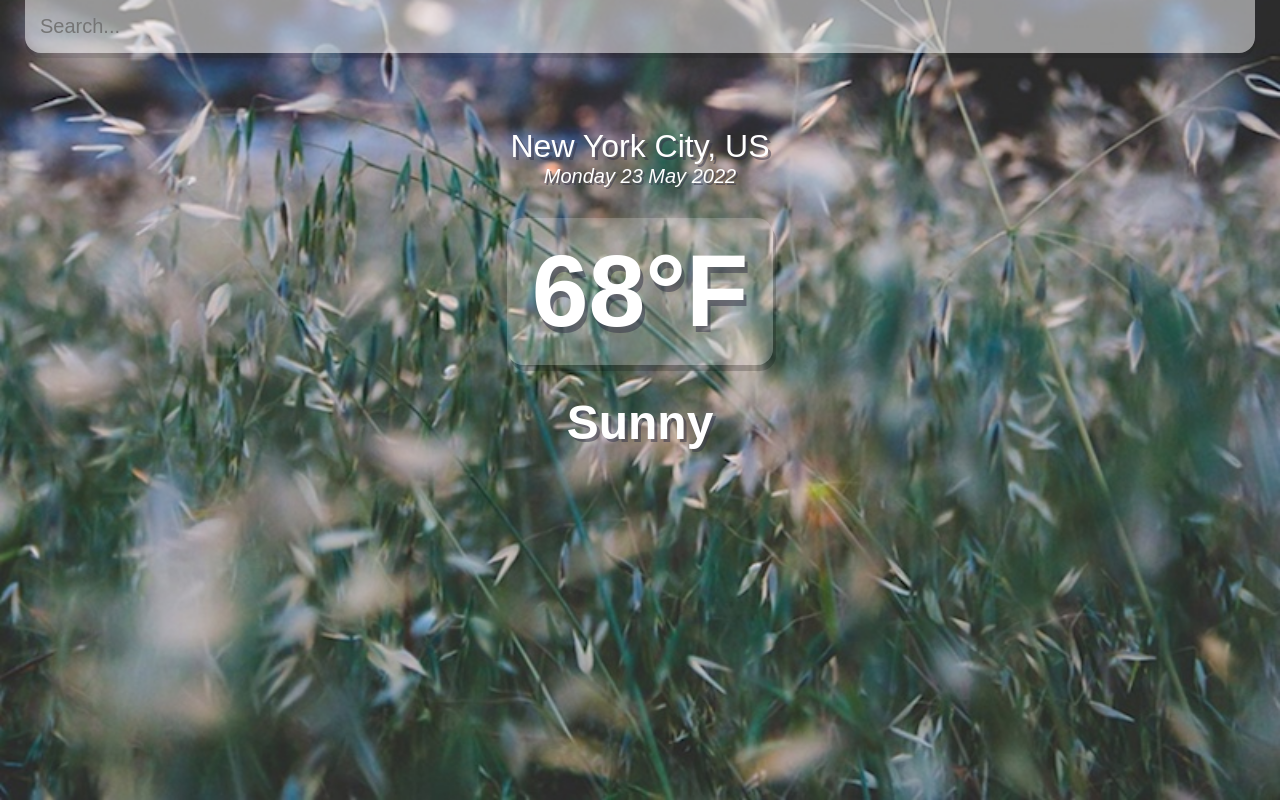
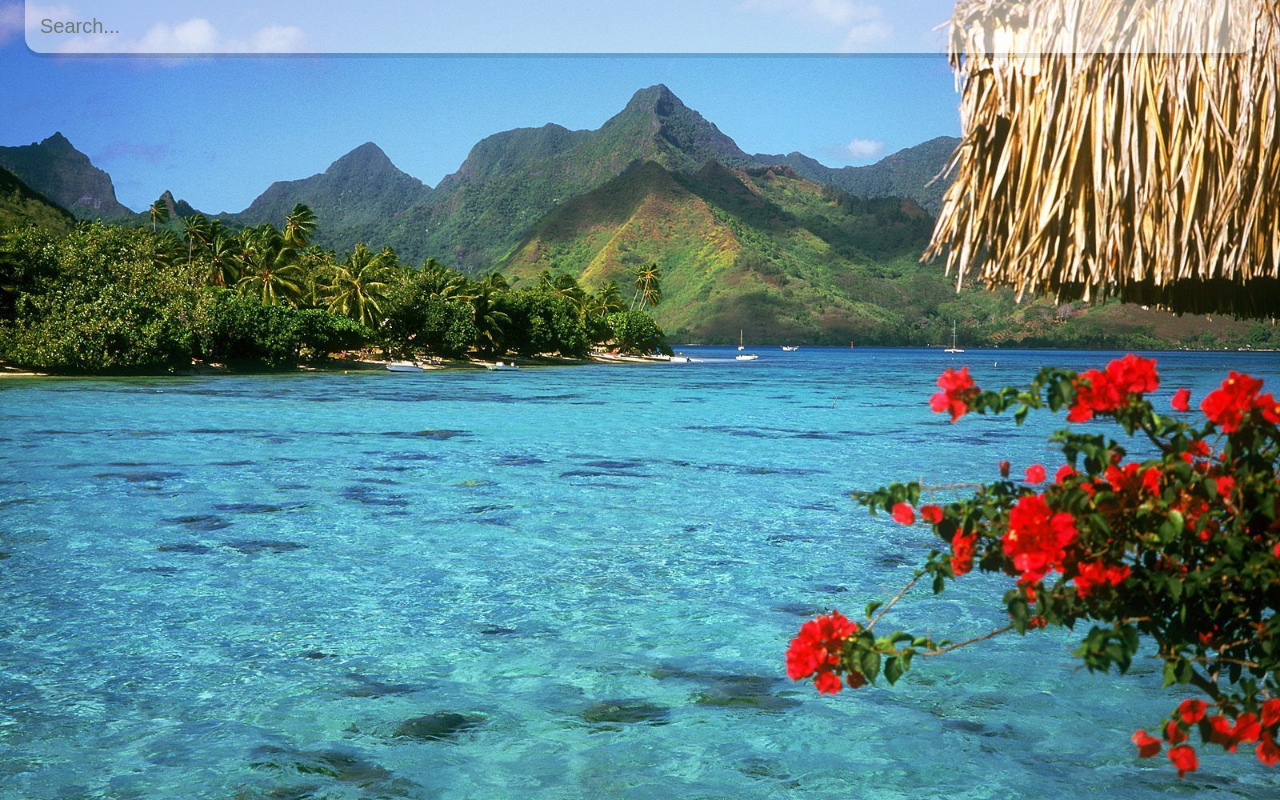
Before and after one commit to Jontzavala/react-weather-app, a React (Create React App) app: page / in a window 1280 px wide. Built offline with nearby package versions, Linux system fonts and the light colour scheme.

Commit message:
complete

```diff
--- a/src/App.js
+++ b/src/App.js
@@ -3,7 +3,7 @@ import React, {useState} from "react";
 
 const api = {
   key: "1173aa82a25e172f01daa2566402d1ac",
-  base: "https://api.openweathermap.org/data/3.0/"
+  base: "https://api.openweathermap.org/data/2.5/"
 }
 
 function App() {
@@ -13,12 +13,12 @@ function App() {
 
   const search = evt => {
     if (evt.key === "Enter") {
-      fetch(`${api.base}weather?q=${query}&units=metric&APPID=${api.key}`)
+      fetch(`${api.base}weather?q=${query}&units=imperial&APPID=${api.key}`)
         .then(res => res.json())
         .then(result => {
           setWeather(result);
           setQuery('');
-          console.log(weather);
+          console.log(result);
         })
     }
   }
@@ -38,7 +38,11 @@ function App() {
 
 
   return (
-    <div className="App">
+    <div className={(typeof weather.main != "undefined")
+      ? ((weather.main.temp < 65)
+      ? 'App cold'
+      : 'App')
+      : 'App'}>
       <main>
         <div className="search-box">
           <input
@@ -47,19 +51,23 @@ function App() {
             placeholder="Search..."
             onChange={e => setQuery(e.target.value)}
             value={query}
-            onKeyPress={search}
+            onKeyDown={search}
             />
         </div>
+        {(typeof weather.main != "undefined") ? (
+          <div>
             <div className="location-box">
-          <div className="location">New York City, US</div>
+              <div className="location">{weather.name}, {weather.sys.country}</div>
               <div className="date">{dateBuilder(new Date())}</div>
             </div>
             <div className="weather-box">
               <div className="temp">
-            68°F
+                {Math.round(weather.main.temp)}°F
               </div>
-          <div className="weather">Sunny</div>
+              <div className="weather">{weather.weather[0].main}</div>
             </div>
+          </div>
+        ) : ("")}
       </main>
     </div>
   );
--- a/src/index.css
+++ b/src/index.css
@@ -9,14 +9,14 @@ body {
 }
 
 .App {
-  background-image: url("./assets/weather-app-background-warm.jpeg");
+  background-image: url("./assets/weather-app-background-summer.jpeg");
   background-size: cover;
   background-position: bottom;
-  transition: 0.4 ease-out;
+  transition: 0.4s ease-out;
 }
 
 .App.cold {
-  background-image: url("./assets/weather-app-background-cold.jpeg");
+  background-image: url("./assets/weather-app-background-fall.jpeg");
 }
 
 main {
@@ -44,7 +44,7 @@ main {
   box-shadow: 0px 5px rgba(0, 0, 0, 0.1);
   color: 313131;
   font-size: 20px;
-  transition: 0.4 ease;
+  transition: 0.4s ease;
 }
 
 .search-box .search-bar:focus {
```
Also changed, not shown: src/assets/weather-app-background-fall.jpeg (added), src/assets/weather-app-background-summer.jpeg (added). Lines whose indentation alone changed are shown as unchanged.
